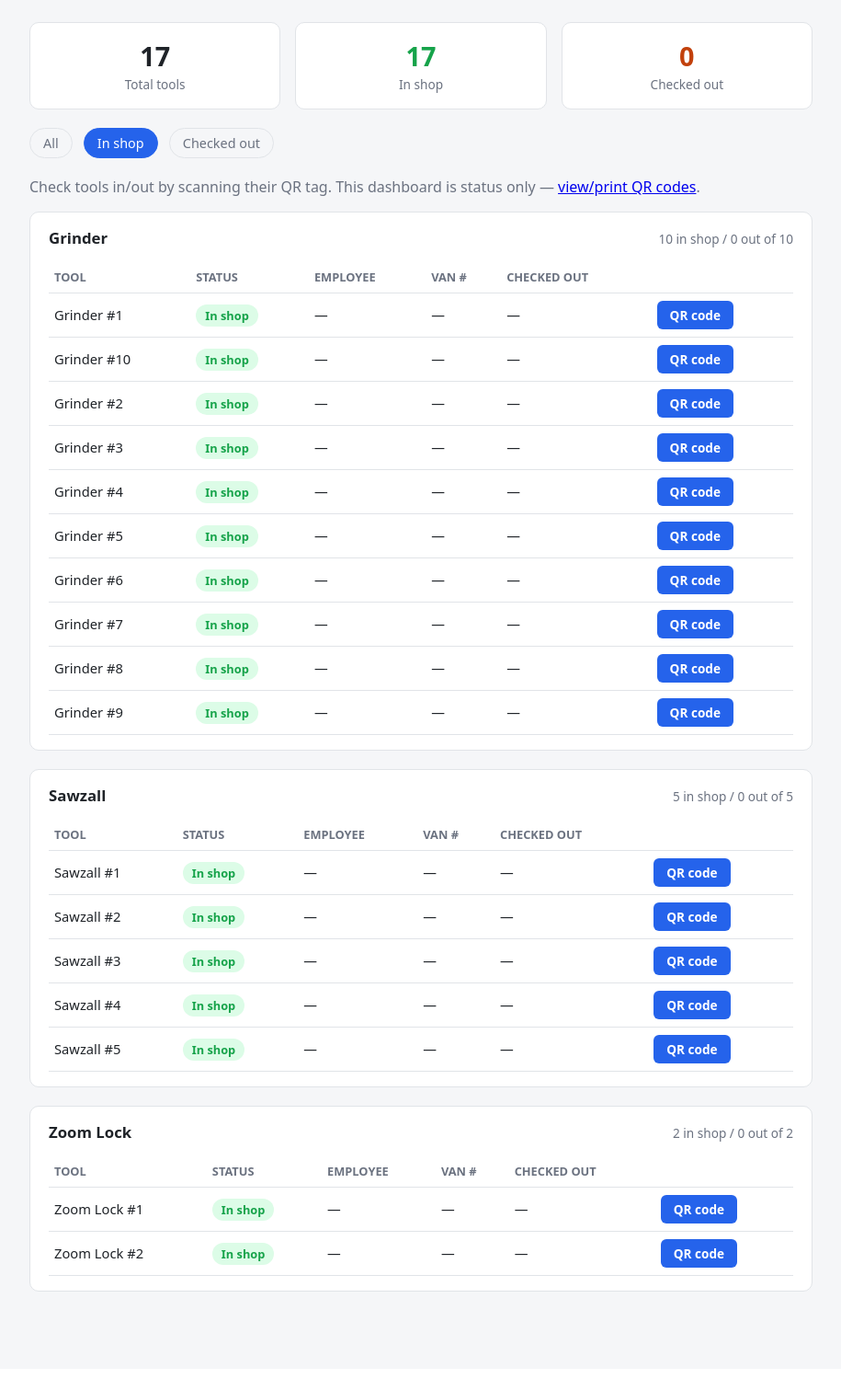
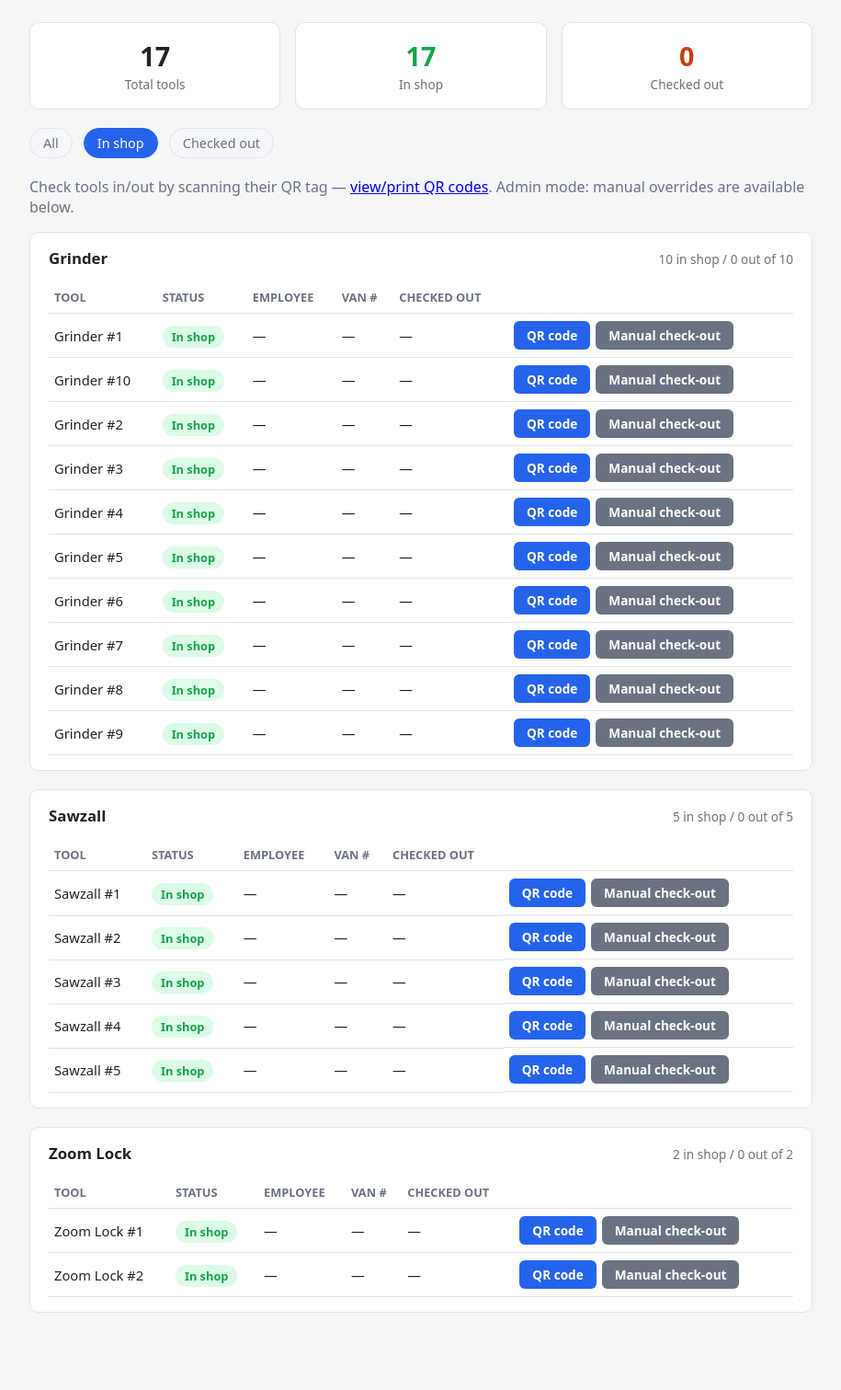
Before and after one commit to dgoobs/tool-inventory, a Flask app: page /?status=in_shop in a window 1280 px wide. Shown: the part 60-1571 px from the top of the page at 92% size, without its empty margins (182-1097 px from the left). Before the commit the page ends 1464 px from the top, so only its background shows below. Run offline with Flask 3, Linux system fonts and the light colour scheme.

Commit message:
Validate van/employee input; add admin role for manual overrides
- Van number: digits only, max 3 characters (client + server validated)
- Employee name: max 10 characters
- New ADMIN_PASSWORD grants a separate "admin" session role, distinct
  from the regular shop password. Admins get three extra dashboard
  actions staff don't see: manual check-out, manual check-in, and
  editing a typo'd employee/van on an in-progress checkout -- all for
  when a QR tag is lost/damaged or a mistake needs correcting.
- CheckoutRecord gets an is_manual flag so history shows which entries
  came from an admin override rather than an actual QR scan.
- Deploy scripts/README updated to set ADMIN_PASSWORD via instance
  metadata alongside SHOP_PASSWORD.

Co-Authored-By: Claude Sonnet 5 <noreply@anthropic.com>

```diff
--- a/app.py
+++ b/app.py
@@ -1,5 +1,6 @@
 import io
 import os
+import re
 from datetime import datetime
 
 import qrcode
@@ -17,6 +18,10 @@ DEFAULT_TOOLS = [
     ("Zoom Lock", 2),
 ]
 
+EMPLOYEE_NAME_MAX_LEN = 10
+VAN_NUMBER_MAX_LEN = 3
+VAN_NUMBER_RE = re.compile(r"^[0-9]+$")
+
 
 def create_app():
     app = Flask(__name__)
@@ -24,12 +29,14 @@ def create_app():
     app.config["SQLALCHEMY_TRACK_MODIFICATIONS"] = False
     app.secret_key = os.environ.get("SECRET_KEY", "dev-only-change-me")
     app.config["SHOP_PASSWORD"] = os.environ.get("SHOP_PASSWORD")  # None disables the login gate
+    app.config["ADMIN_PASSWORD"] = os.environ.get("ADMIN_PASSWORD")  # unlocks manual overrides
 
     db.init_app(app)
 
     with app.app_context():
         db.create_all()
         ensure_qr_tokens()
+        ensure_manual_column()
         seed_tools()
 
     register_routes(app)
@@ -65,7 +72,30 @@ def ensure_qr_tokens():
     db.session.commit()
 
 
+def ensure_manual_column():
+    """Add checkout_record.is_manual if this DB predates admin overrides."""
+    inspector = inspect(db.engine)
+    if "checkout_record" not in inspector.get_table_names():
+        return  # fresh DB -- db.create_all() above already made the column
+
+    columns = [c["name"] for c in inspector.get_columns("checkout_record")]
+    if "is_manual" not in columns:
+        db.session.execute(
+            text("ALTER TABLE checkout_record ADD COLUMN is_manual BOOLEAN NOT NULL DEFAULT 0")
+        )
+        db.session.commit()
+
+
 def register_routes(app):
+    def is_admin():
+        if not app.config["SHOP_PASSWORD"]:
+            return True  # no password configured (e.g. local dev) -- everything's open
+        return session.get("role") == "admin"
+
+    @app.context_processor
+    def inject_is_admin():
+        return {"is_admin": is_admin()}
+
     @app.before_request
     def require_login():
         if not app.config["SHOP_PASSWORD"]:
@@ -75,12 +105,25 @@ def register_routes(app):
         if not session.get("authed"):
             return redirect(url_for("login", next=request.path))
 
+    def require_admin():
+        if not is_admin():
+            flash("That action needs the admin password.", "error")
+            return redirect(url_for("dashboard"))
+        return None
+
     @app.route("/login", methods=["GET", "POST"])
     def login():
         error = None
         if request.method == "POST":
-            if request.form.get("password") == app.config["SHOP_PASSWORD"]:
+            submitted = request.form.get("password")
+            admin_password = app.config["ADMIN_PASSWORD"]
+            if admin_password and submitted == admin_password:
                 session["authed"] = True
+                session["role"] = "admin"
+                return redirect(request.args.get("next") or url_for("dashboard"))
+            elif submitted == app.config["SHOP_PASSWORD"]:
+                session["authed"] = True
+                session["role"] = "staff"
                 return redirect(request.args.get("next") or url_for("dashboard"))
             error = "Incorrect password."
         return render_template("login.html", error=error)
@@ -88,6 +131,7 @@ def register_routes(app):
     @app.route("/logout")
     def logout():
         session.pop("authed", None)
+        session.pop("role", None)
         return redirect(url_for("login"))
 
     @app.route("/")
@@ -141,44 +185,102 @@ def register_routes(app):
             if tool.status == "in_shop":
                 employee = request.form.get("employee_name", "").strip()
                 van = request.form.get("van_number", "").strip()
-                if not employee or not van:
-                    flash("Employee name and van number are both required.", "error")
+
+                error = validate_checkout_fields(employee, van)
+                if error:
+                    flash(error, "error")
                     return render_template("scan.html", tool=tool, **pick_lists())
 
-                now = datetime.utcnow()
-                tool.status = "checked_out"
-                tool.current_employee = employee
-                tool.current_van = van
-                tool.checked_out_at = now
-                db.session.add(
-                    CheckoutRecord(
-                        tool_id=tool.id,
-                        employee_name=employee,
-                        van_number=van,
-                        checked_out_at=now,
-                    )
-                )
-                db.session.commit()
+                perform_checkout(tool, employee, van)
                 flash(f"{tool.label} checked out to {employee} (Van {van}).", "success")
             else:
-                open_record = (
-                    CheckoutRecord.query.filter_by(tool_id=tool.id, checked_in_at=None)
-                    .order_by(CheckoutRecord.checked_out_at.desc())
-                    .first()
-                )
-                if open_record:
-                    open_record.checked_in_at = datetime.utcnow()
-
-                tool.status = "in_shop"
-                tool.current_employee = None
-                tool.current_van = None
-                tool.checked_out_at = None
-                db.session.commit()
+                perform_checkin(tool)
                 flash(f"{tool.label} checked back in.", "success")
 
             return redirect(url_for("scan", token=token))
 
         return render_template("scan.html", tool=tool, **pick_lists())
+
+    @app.route("/tools/<int:tool_id>/manual-checkout", methods=["GET", "POST"])
+    def manual_checkout(tool_id):
+        """Admin-only override for when a tool's QR tag is lost/damaged."""
+        redirect_response = require_admin()
+        if redirect_response:
+            return redirect_response
+
+        tool = Tool.query.get_or_404(tool_id)
+        if tool.status == "checked_out":
+            flash(f"{tool.label} is already checked out.", "error")
+            return redirect(url_for("dashboard"))
+
+        if request.method == "POST":
+            employee = request.form.get("employee_name", "").strip()
+            van = request.form.get("van_number", "").strip()
+
+            error = validate_checkout_fields(employee, van)
+            if error:
+                flash(error, "error")
+                return render_template("scan.html", tool=tool, manual=True, **pick_lists())
+
+            perform_checkout(tool, employee, van, manual=True)
+            flash(f"{tool.label} manually checked out to {employee} (Van {van}).", "success")
+            return redirect(url_for("dashboard"))
+
+        return render_template("scan.html", tool=tool, manual=True, **pick_lists())
+
+    @app.route("/tools/<int:tool_id>/manual-checkin", methods=["POST"])
+    def manual_checkin(tool_id):
+        """Admin-only override for when a tool's QR tag is lost/damaged."""
+        redirect_response = require_admin()
+        if redirect_response:
+            return redirect_response
+
+        tool = Tool.query.get_or_404(tool_id)
+        if tool.status == "in_shop":
+            flash(f"{tool.label} is already in the shop.", "error")
+        else:
+            perform_checkin(tool, manual=True)
+            flash(f"{tool.label} manually checked back in.", "success")
+        return redirect(url_for("dashboard"))
+
+    @app.route("/tools/<int:tool_id>/edit", methods=["GET", "POST"])
+    def edit_checkout(tool_id):
+        """Admin-only: fix a typo'd employee name or van number on a tool
+        that's currently checked out, without a full check-in/out cycle."""
+        redirect_response = require_admin()
+        if redirect_response:
+            return redirect_response
+
+        tool = Tool.query.get_or_404(tool_id)
+        if tool.status == "in_shop":
+            flash(f"{tool.label} is in the shop -- nothing to edit.", "error")
+            return redirect(url_for("dashboard"))
+
+        if request.method == "POST":
+            employee = request.form.get("employee_name", "").strip()
+            van = request.form.get("van_number", "").strip()
+
+            error = validate_checkout_fields(employee, van)
+            if error:
+                flash(error, "error")
+                return render_template("edit_checkout.html", tool=tool, **pick_lists())
+
+            tool.current_employee = employee
+            tool.current_van = van
+            open_record = (
+                CheckoutRecord.query.filter_by(tool_id=tool.id, checked_in_at=None)
+                .order_by(CheckoutRecord.checked_out_at.desc())
+                .first()
+            )
+            if open_record:
+                open_record.employee_name = employee
+                open_record.van_number = van
+                open_record.is_manual = True
+            db.session.commit()
+            flash(f"{tool.label}'s checkout details were updated.", "success")
+            return redirect(url_for("dashboard"))
+
+        return render_template("edit_checkout.html", tool=tool, **pick_lists())
 
     @app.route("/tools/<int:tool_id>/qr")
     def tool_qr(tool_id):
@@ -242,6 +344,55 @@ def register_routes(app):
         return {"employees": employees, "vans": vans}
 
 
+def validate_checkout_fields(employee, van):
+    """Returns an error string, or None if the fields are OK to save."""
+    if not employee or not van:
+        return "Employee name and van number are both required."
+    if len(employee) > EMPLOYEE_NAME_MAX_LEN:
+        return f"Employee name must be {EMPLOYEE_NAME_MAX_LEN} characters or fewer."
+    if not VAN_NUMBER_RE.match(van):
+        return "Van number must contain only numbers."
+    if len(van) > VAN_NUMBER_MAX_LEN:
+        return f"Van number must be {VAN_NUMBER_MAX_LEN} digits or fewer."
+    return None
+
+
+def perform_checkout(tool, employee, van, manual=False):
+    now = datetime.utcnow()
+    tool.status = "checked_out"
+    tool.current_employee = employee
+    tool.current_van = van
+    tool.checked_out_at = now
+    db.session.add(
+        CheckoutRecord(
+            tool_id=tool.id,
+            employee_name=employee,
+            van_number=van,
+            checked_out_at=now,
+            is_manual=manual,
+        )
+    )
+    db.session.commit()
+
+
+def perform_checkin(tool, manual=False):
+    open_record = (
+        CheckoutRecord.query.filter_by(tool_id=tool.id, checked_in_at=None)
+        .order_by(CheckoutRecord.checked_out_at.desc())
+        .first()
+    )
+    if open_record:
+        open_record.checked_in_at = datetime.utcnow()
+        if manual:
+            open_record.is_manual = True
+
+    tool.status = "in_shop"
+    tool.current_employee = None
+    tool.current_van = None
+    tool.checked_out_at = None
+    db.session.commit()
+
+
 def render_qr_svg(data):
     img = qrcode.make(data, image_factory=qrcode.image.svg.SvgPathImage, box_size=10, border=2)
     buf = io.BytesIO()
--- a/models.py
+++ b/models.py
@@ -38,3 +38,6 @@ class CheckoutRecord(db.Model):
     van_number = db.Column(db.String(50), nullable=False)
     checked_out_at = db.Column(db.DateTime, nullable=False, default=datetime.utcnow)
     checked_in_at = db.Column(db.DateTime)
+    # True if any part of this record was created/changed by an admin override
+    # (manual check-out/in, or a correction) rather than an actual QR scan.
+    is_manual = db.Column(db.Boolean, nullable=False, default=False)
--- a/static/style.css
+++ b/static/style.css
@@ -186,8 +186,12 @@ th {
 .btn-out { background: var(--orange); color: white; }
 .btn-in { background: var(--green); color: white; }
 .btn-qr { background: var(--blue); color: white; }
+.btn-admin { background: #6b7280; color: white; }
 
+.actions { display: flex; flex-wrap: wrap; gap: 6px; }
 .actions form { margin: 0; }
+
+.badge-admin { background: #ede9fe; color: #6d28d9; }
 
 .empty {
   color: var(--muted);
--- a/templates/base.html
+++ b/templates/base.html
@@ -8,7 +8,10 @@
 </head>
 <body>
   <header class="no-print">
-    <h1><a href="{{ url_for('dashboard') }}">🔧 Tool Inventory</a></h1>
+    <h1>
+      <a href="{{ url_for('dashboard') }}">🔧 Tool Inventory</a>
+      {% if config.SHOP_PASSWORD and is_admin %}<span class="badge badge-admin">Admin</span>{% endif %}
+    </h1>
     {% if session.get('authed') or not config.SHOP_PASSWORD %}
       <nav>
         <a href="{{ url_for('dashboard') }}">Dashboard</a>
--- a/templates/dashboard.html
+++ b/templates/dashboard.html
@@ -23,7 +23,10 @@
     <a class="{{ 'active' if status_filter == 'checked_out' }}" href="{{ url_for('dashboard', status='checked_out') }}">Checked out</a>
   </div>
 
-  <p class="muted">Check tools in/out by scanning their QR tag. This dashboard is status only &mdash; <a href="{{ url_for('qr_codes') }}">view/print QR codes</a>.</p>
+  <p class="muted">
+    Check tools in/out by scanning their QR tag &mdash; <a href="{{ url_for('qr_codes') }}">view/print QR codes</a>.
+    {% if is_admin %}Admin mode: manual overrides are available below.{% endif %}
+  </p>
 
   {% if not categories %}
     <p class="empty">No tools match this filter.</p>
@@ -62,6 +65,19 @@
               <td>{{ tool.checked_out_at.strftime("%b %d, %I:%M %p") if tool.checked_out_at else "—" }}</td>
               <td class="actions">
                 <a class="btn btn-qr" href="{{ url_for('tool_qr', tool_id=tool.id) }}">QR code</a>
+                {% if is_admin %}
+                  {% if tool.status == 'in_shop' %}
+                    <a class="btn btn-admin" href="{{ url_for('manual_checkout', tool_id=tool.id) }}">Manual check-out</a>
+                  {% else %}
+                    <a class="btn btn-admin" href="{{ url_for('edit_checkout', tool_id=tool.id) }}">Edit</a>
+                    <form method="post" action="{{ url_for('manual_checkin', tool_id=tool.id) }}">
+                      <button class="btn btn-admin" type="submit"
+                        onclick="return confirm('Manually check in {{ tool.label|e }} without scanning its QR tag?');">
+                        Manual check-in
+                      </button>
+                    </form>
+                  {% endif %}
+                {% endif %}
               </td>
             </tr>
           {% endfor %}
--- a/templates/history.html
+++ b/templates/history.html
@@ -13,6 +13,7 @@
           <th>Van #</th>
           <th>Checked out</th>
           <th>Checked in</th>
+          <th></th>
         </tr>
       </thead>
       <tbody>
@@ -29,6 +30,7 @@
                 <span class="badge badge-out">Still out</span>
               {% endif %}
             </td>
+            <td>{% if r.is_manual %}<span class="badge badge-admin">Manual</span>{% endif %}</td>
           </tr>
         {% endfor %}
       </tbody>
```
Also changed, not shown: templates/edit_checkout.html (added, +28 -0 lines), templates/scan.html (+9 -2 lines), deploy/README.md, 2 other files.
